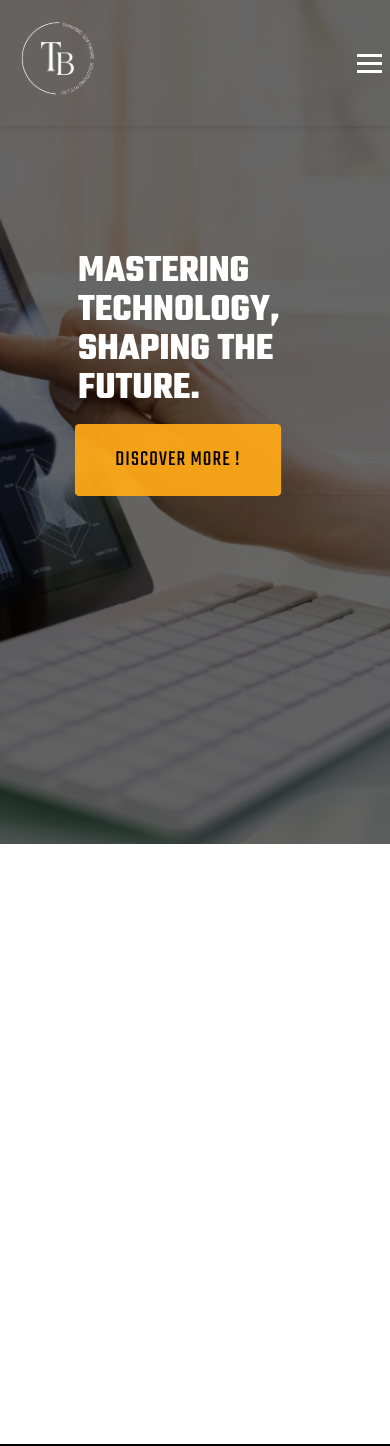
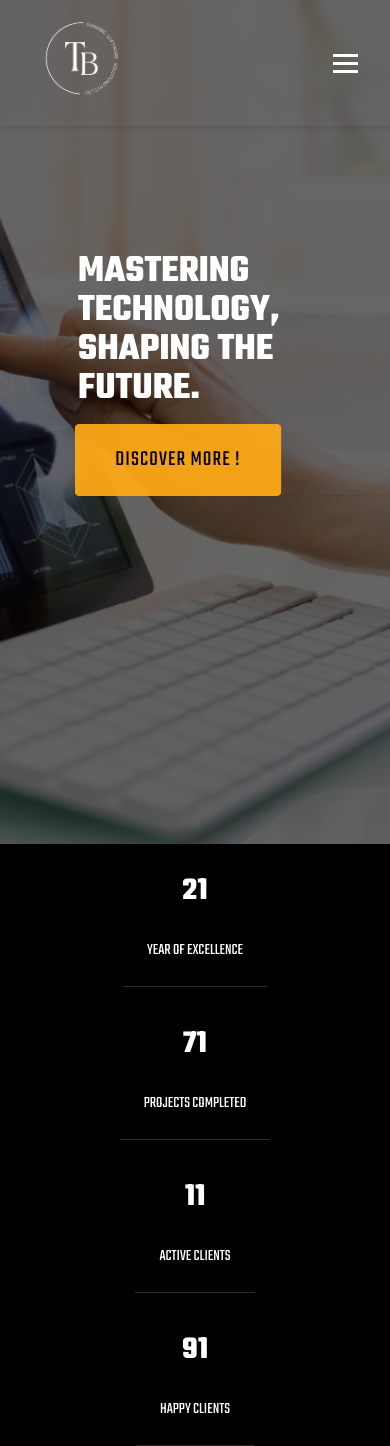
Before and after one commit to hemanthkanna/ThinkBig, a React (Vite) app: page / in a window 390 px wide. Built offline with nearby package versions, Linux system fonts and the light colour scheme.

Commit message:
number counter

```diff
--- a/src/App.css
+++ b/src/App.css
@@ -43,7 +43,7 @@ body {
   display: flex;
   justify-content: space-between; /* Adjust spacing for hamburger positioning */
   align-items: center;
-  padding: 0.5rem;
+  padding: 0.5rem 2rem;
 }
 
 .nav-links {
@@ -189,7 +189,7 @@ li {
 }
 
 .hero-text h1 {
-  font-size: 6vw;
+  font-size: clamp(2rem, 6vw, 6rem);
   margin-bottom: 1rem;
   z-index: 2000;
 }
@@ -244,10 +244,66 @@ button:hover {
   }
 }
 
-.about {
-  background-color: var(--primary-color);
-  padding: 2rem;
-  text-align: center;
-  width: 100%;
-  height: 600px;
+.number-counts {
+  display: flex;
+  gap: 20px; /* Space between the number counters */
+  justify-content: center;
+  align-items: center;
+  flex-wrap: wrap; /* Allows wrapping on smaller devices */
 }
+
+.number-count {
+  display: flex;
+  align-items: center; /* Centers items vertically */
+  justify-content: center;
+  flex-direction: column;
+  padding: 3rem;
+  border-right: 1px solid rgba(245, 222, 179, 0.2);
+}
+
+.number-count h1 {
+  margin: 0;
+  font-size: 4rem; /* Adjust as needed */
+}
+
+.number-count p {
+  margin: 0;
+  font-size: 1.5rem; /* Adjust as needed */
+}
+
+/* Media query for small devices */
+@media (max-width: 768px) {
+  .number-counts {
+    flex-direction: column; /* Stack number counters vertically */
+    gap: 10px; /* Reduce gap between items */
+  }
+
+  .number-count {
+    padding: 2rem;
+    border-right: none; /* Remove the right border on smaller screens */
+    border-bottom: 1px solid rgba(245, 222, 179, 0.2); /* Add a bottom border instead */
+  }
+
+  .number-count h1 {
+    font-size: 2.5rem; /* Decrease font size for smaller screens */
+  }
+
+  .number-count p {
+    font-size: 1.2rem; /* Decrease font size for smaller screens */
+  }
+}
+
+/* Media query for very small devices */
+@media (max-width: 480px) {
+  .number-count {
+    padding: 1.5rem; /* Reduce padding for very small devices */
+  }
+
+  .number-count h1 {
+    font-size: 2rem; /* Further decrease font size */
+  }
+
+  .number-count p {
+    font-size: 1rem; /* Further decrease font size */
+  }
+}
--- a/src/components/Home.jsx
+++ b/src/components/Home.jsx
@@ -2,6 +2,7 @@ import { useEffect } from "react";
 import Header from "./Header";
 import Lenis from "lenis";
 import gsap from "gsap";
+import NumberCounts from "./NumberCount";
 const Home = () => {
   useEffect(() => {
     const lenis = new Lenis({
@@ -64,7 +65,9 @@ const Home = () => {
           <button> DISCOVER MORE !</button>
         </div>
       </section>
-      <section className="about"></section>
+      <section className="about">
+        <NumberCounts />
+      </section>
     </>
   );
 };
--- /dev/null
+++ b/src/components/NumberCount.jsx
@@ -0,0 +1,82 @@
+import gsap from "gsap";
+import { useEffect, useRef } from "react";
+import { ScrollTrigger } from "gsap/ScrollTrigger";
+
+// Register the ScrollTrigger plugin
+gsap.registerPlugin(ScrollTrigger);
+
+const NumberCount = ({ endValue, duration, label, icon }) => {
+  const numberRef = useRef(null);
+
+  useEffect(() => {
+    const element = numberRef.current;
+
+    // Create the GSAP animation with ScrollTrigger
+    const animation = gsap.fromTo(
+      element,
+      { innerText: 0 },
+      {
+        innerText: endValue,
+        duration: duration,
+        ease: "power2.out",
+        snap: { innerText: 1 },
+        onUpdate: function () {
+          element.innerText = Math.ceil(this.targets()[0].innerText);
+        },
+        scrollTrigger: {
+          trigger: element,
+          start: "top 80%",
+          end: "bottom top",
+          toggleActions: "play none none none",
+          once: true, // Ensure the animation triggers only once
+        },
+      }
+    );
+
+    // Clean up the animation and ScrollTrigger on component unmount
+    return () => {
+      animation.kill(); // Kill the GSAP animation
+      ScrollTrigger.killAll(); // Kill all ScrollTriggers
+    };
+  }, [endValue, duration]);
+
+  return (
+    <div className="number-count">
+      <h1 ref={numberRef}>0{icon}</h1> <br />
+      <p>{label}</p>
+    </div>
+  );
+};
+
+const NumberCounts = () => {
+  return (
+    <div className="number-counts">
+      <NumberCount
+        endValue={22}
+        duration={5}
+        label="YEAR OF EXCELLENCE"
+        icon={""}
+      />
+      <NumberCount
+        endValue={75}
+        duration={5}
+        label="PROJECTS COMPLETED"
+        icon={"+"}
+      />
+      <NumberCount
+        endValue={12}
+        duration={5}
+        label="ACTIVE CLIENTS"
+        icon={""}
+      />
+      <NumberCount
+        endValue={97}
+        duration={5}
+        label="HAPPY CLIENTS"
+        icon={"%"}
+      />
+    </div>
+  );
+};
+
+export default NumberCounts;
```
